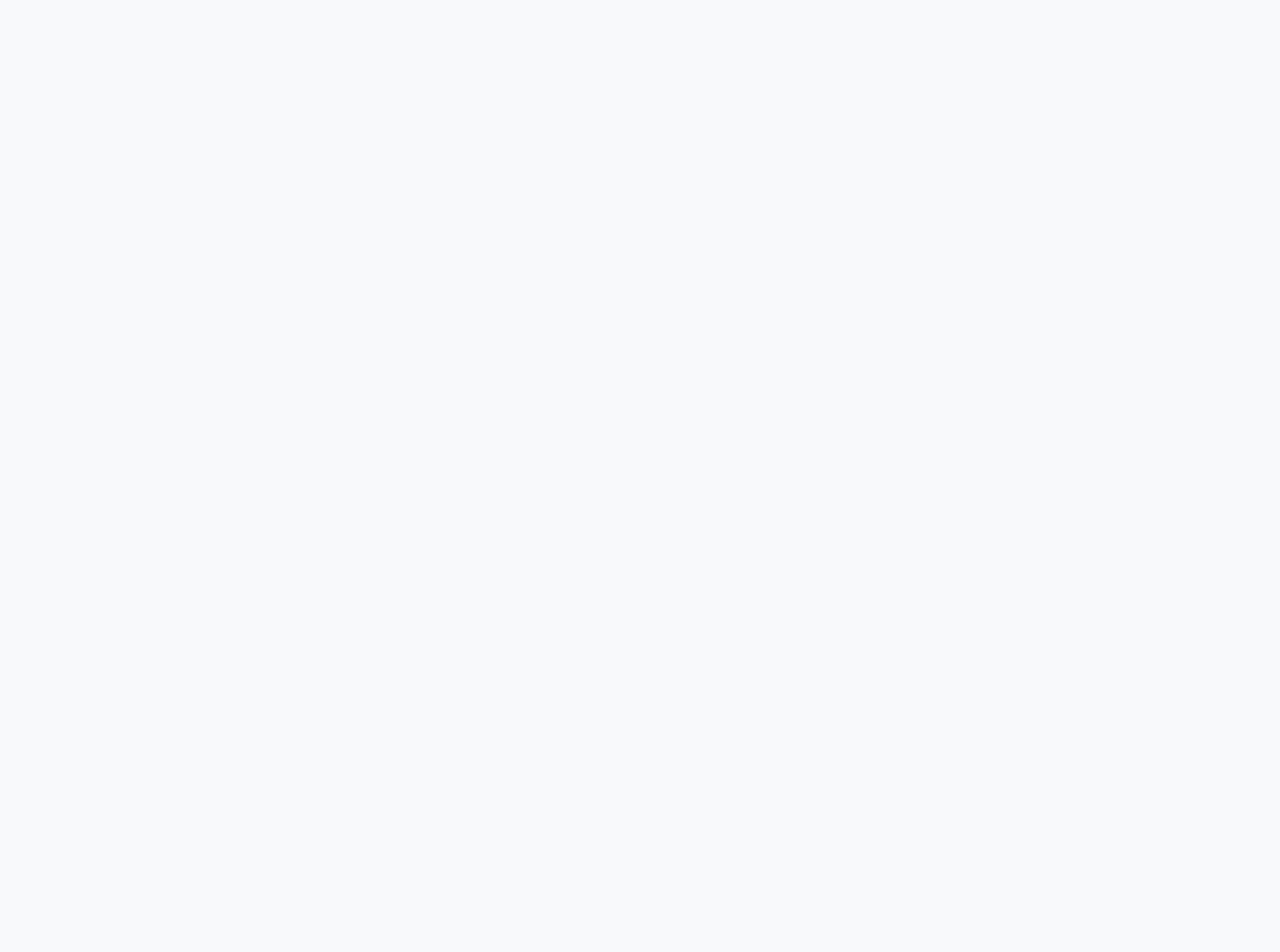
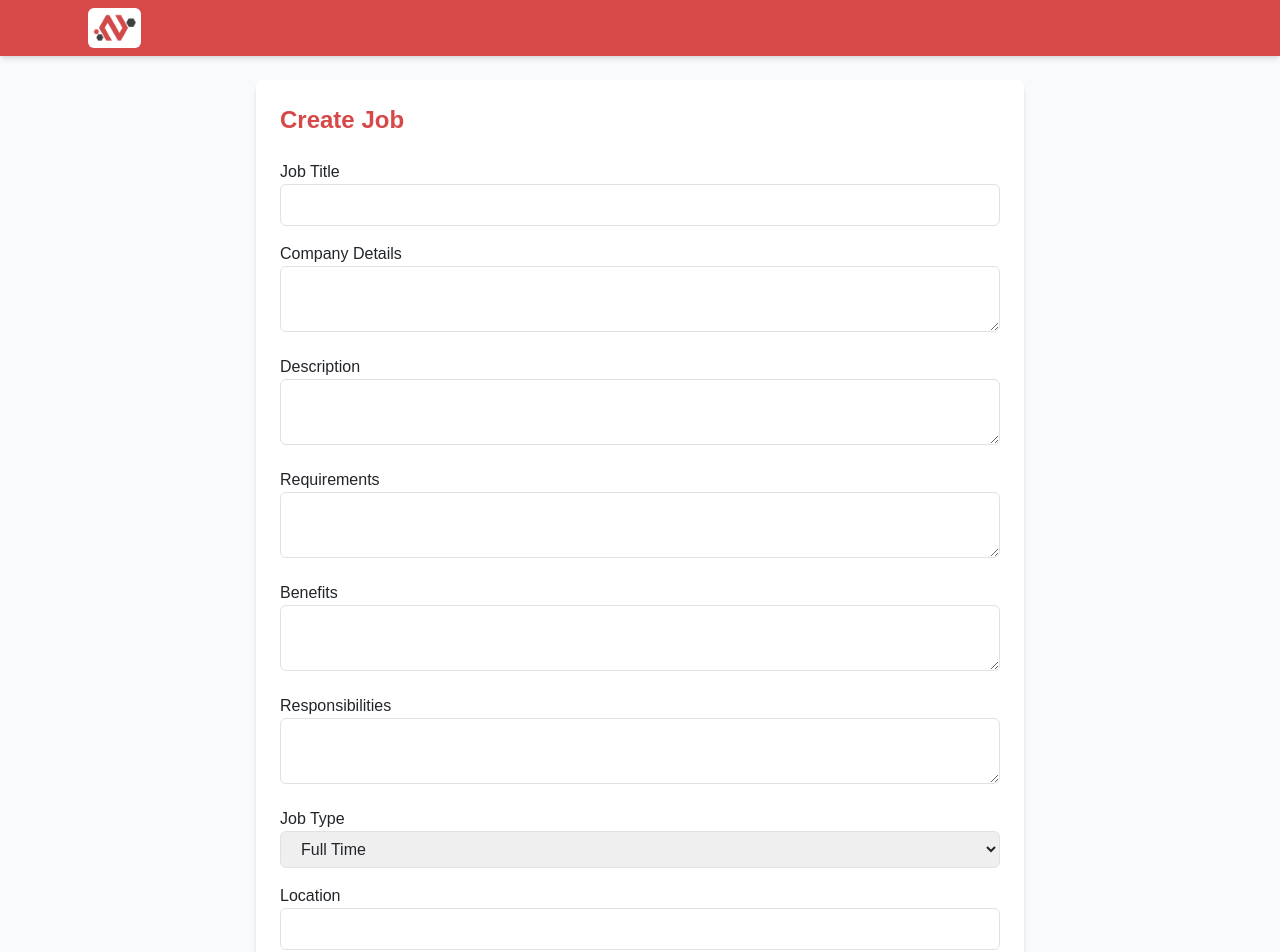
Before and after one commit to NeuralFlex/NerualHire-Frontend, a React (Create React App) app: page /create-job in a window 1280 px wide. Before the commit this address had no page. Shown: the top 952 px of the page. Before the commit the page ends 800 px from the top, so only its background shows below. Built offline with nearby package versions, Linux system fonts and the light colour scheme; a small style sheet from the web is missing.

Commit message:
Createjob updations

```diff
--- a/src/App.js
+++ b/src/App.js
@@ -6,7 +6,7 @@ import ApplyForm from "./components/ApplyForm";
 import AdminLogin from "./components/AdminLogin";
 import Dashboard from "./components/Dashboard"; // updated import
 import PrivateRoute from "./components/PrivateRoute";
-
+import CreateJobPage from "./components/create-job";
 
 
 
@@ -22,8 +22,8 @@ function App() {
 
           {/* Admin pages */}
           <Route path="/admin" element={<AdminLogin />} />
-          <Route path="/dashboard" element={<PrivateRoute><Dashboard /> </PrivateRoute>}
-    />
+          <Route path="/dashboard" element={<PrivateRoute><Dashboard /> </PrivateRoute>}/>
+          <Route path="/create-job" element={<CreateJobPage />} />
   </Route>
       </Routes>
     </Router>
--- a/src/components/AdminLogin.jsx
+++ b/src/components/AdminLogin.jsx
@@ -22,8 +22,7 @@ const AdminLogin = () => {
     // Set Axios auth header
     setAuthToken(access);
 
-    // Since only admin exists, navigate to dashboard
-    localStorage.setItem("role", "admin"); // hardcode role
+    localStorage.setItem("role", "admin");
     navigate("/dashboard");
   } catch (err) {
     console.error("Login error:", err);
--- a/src/components/JobCard.jsx
+++ /dev/null
@@ -1,37 +0,0 @@
-import React from "react";
-import { Link } from "react-router-dom";
-
-const JobCard = ({ job }) => {
-  return (
-    <div className="bg-white shadow-md rounded-xl p-6 flex flex-col hover:shadow-lg transition">
-      <h5 className="text-lg font-semibold text-gray-800 mb-2">
-        {job.title}
-      </h5>
-      <p className="text-gray-600 text-sm mb-3">
-        {job.description.length > 120
-          ? job.description.substring(0, 120) + "..."
-          : job.description}
-      </p>
-      <p className="text-gray-500 text-sm mb-4">
-        <span className="font-semibold text-[#D64948]">Location:</span>{" "}
-        {job.location}
-      </p>
-      <div className="mt-auto">
-        <Link
-          to={`/jobs/${job.id}`}
-          className="block text-center bg-[#D64948] text-white px-4 py-2 rounded-lg font-medium hover:bg-[#b63a39] transition"
-        >
-          View Details
-        </Link>
-        <Link
-          to={`/jobs/${job.id}/apply`}
-          className="flex-1 text-center bg-green-500 text-white px-4 py-2 rounded-lg font-medium hover:bg-green-600 transition"
-        >
-          Apply
-        </Link>
-      </div>
-    </div>
-  );
-};
-
-export default JobCard;
--- a/src/components/JobDetail.jsx
+++ b/src/components/JobDetail.jsx
@@ -13,7 +13,7 @@ const JobDetail = () => {
         const data = await fetchJob(id);
         setJob(data);
       } catch (err) {
-        console.error("❌ Failed to fetch job:", err);
+        console.error("Failed to fetch job:", err);
       } finally {
         setLoading(false);
       }
--- /dev/null
+++ b/src/components/create-job.jsx
@@ -0,0 +1,187 @@
+import React, { useState } from "react";
+import axios from "axios";
+import { useNavigate } from "react-router-dom";
+
+const CreateJobPage = () => {
+  const navigate = useNavigate();
+  const [formData, setFormData] = useState({
+    title: "",
+    company_details: "",
+    description: "",
+    requirements: "",
+    benefits: "",
+    responsibilities: "",
+    type: "full-time",
+    location: "",
+    is_open: true,
+  });
+  const [error, setError] = useState("");
+  const [success, setSuccess] = useState("");
+
+  const handleChange = (e) => {
+    const { name, value, type, checked } = e.target;
+    setFormData({
+      ...formData,
+      [name]: type === "checkbox" ? checked : value,
+    });
+  };
+
+  const handleSubmit = async (e) => {
+    e.preventDefault();
+    try {
+      const token = localStorage.getItem("access"); // admin JWT
+      await axios.post("http://127.0.0.1:8000/api/jobs/", formData, {
+        headers: {
+          Authorization: `Bearer ${token}`,
+        },
+      });
+      setSuccess("Job created successfully!");
+      setError("");
+      setFormData({
+        title: "",
+        company_details: "",
+        description: "",
+        requirements: "",
+        benefits: "",
+        responsibilities: "",
+        type: "full-time",
+        location: "",
+        is_open: true,
+      });
+
+      setTimeout(() => navigate("/admin-dashboard"), 1500);
+    } catch (err) {
+      setError("Failed to create job. Please check your input.");
+      setSuccess("");
+    }
+  };
+
+  return (
+    <div className="max-w-3xl mx-auto p-6 bg-white shadow-md rounded-lg mt-6">
+      <h2 className="text-2xl font-bold mb-4 text-[#D64948]">Create Job</h2>
+
+      {error && <p className="text-red-600 mb-2">{error}</p>}
+      {success && <p className="text-green-600 mb-2">{success}</p>}
+
+      <form onSubmit={handleSubmit} className="space-y-4">
+        {/* Title */}
+        <div>
+          <label className="block font-medium">Job Title</label>
+          <input
+            type="text"
+            name="title"
+            value={formData.title}
+            onChange={handleChange}
+            required
+            className="w-full border rounded px-3 py-2"
+          />
+        </div>
+
+        {/* Company Details */}
+        <div>
+          <label className="block font-medium">Company Details</label>
+          <textarea
+            name="company_details"
+            value={formData.company_details}
+            onChange={handleChange}
+            className="w-full border rounded px-3 py-2"
+          />
+        </div>
+
+        {/* Description */}
+        <div>
+          <label className="block font-medium">Description</label>
+          <textarea
+            name="description"
+            value={formData.description}
+            onChange={handleChange}
+            className="w-full border rounded px-3 py-2"
+          />
+        </div>
+
+        {/* Requirements */}
+        <div>
+          <label className="block font-medium">Requirements</label>
+          <textarea
+            name="requirements"
+            value={formData.requirements}
+            onChange={handleChange}
+            className="w-full border rounded px-3 py-2"
+          />
+        </div>
+
+        {/* Benefits */}
+        <div>
+          <label className="block font-medium">Benefits</label>
+          <textarea
+            name="benefits"
+            value={formData.benefits}
+            onChange={handleChange}
+            className="w-full border rounded px-3 py-2"
+          />
+        </div>
+
+        {/* Responsibilities */}
+        <div>
+          <label className="block font-medium">Responsibilities</label>
+          <textarea
+            name="responsibilities"
+            value={formData.responsibilities}
+            onChange={handleChange}
+            className="w-full border rounded px-3 py-2"
+          />
+        </div>
+
+        {/* Job Type */}
+        <div>
+          <label className="block font-medium">Job Type</label>
+          <select
+            name="type"
+            value={formData.type}
+            onChange={handleChange}
+            className="w-full border rounded px-3 py-2"
+          >
+            <option value="full-time">Full Time</option>
+            <option value="part-time">Part Time</option>
+            <option value="internship">Internship</option>
+            <option value="contract">Contract</option>
+            <option value="remote">Remote</option>
+          </select>
+        </div>
+
+        {/* Location */}
+        <div>
+          <label className="block font-medium">Location</label>
+          <input
+            type="text"
+            name="location"
+            value={formData.location}
+            onChange={handleChange}
+            className="w-full border rounded px-3 py-2"
+          />
+        </div>
+
+        {/* Is Open */}
+        <div className="flex items-center">
+          <input
+            type="checkbox"
+            name="is_open"
+            checked={formData.is_open}
+            onChange={handleChange}
+            className="mr-2"
+          />
+          <label className="font-medium">Open for Applications</label>
+        </div>
+
+        <button
+          type="submit"
+          className="bg-[#D64948] text-white px-6 py-2 rounded-lg hover:bg-[#b73837] transition"
+        >
+          Create Job
+        </button>
+      </form>
+    </div>
+  );
+};
+
+export default CreateJobPage;
```
